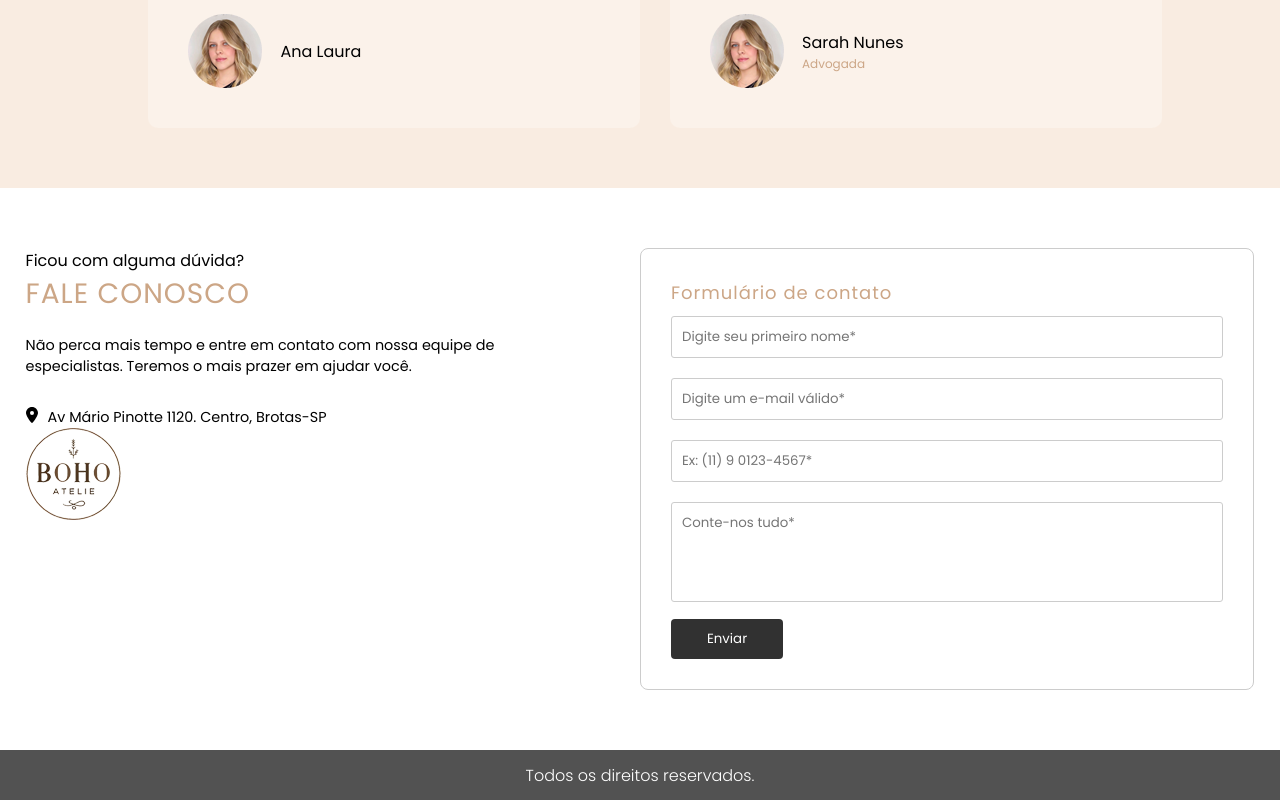
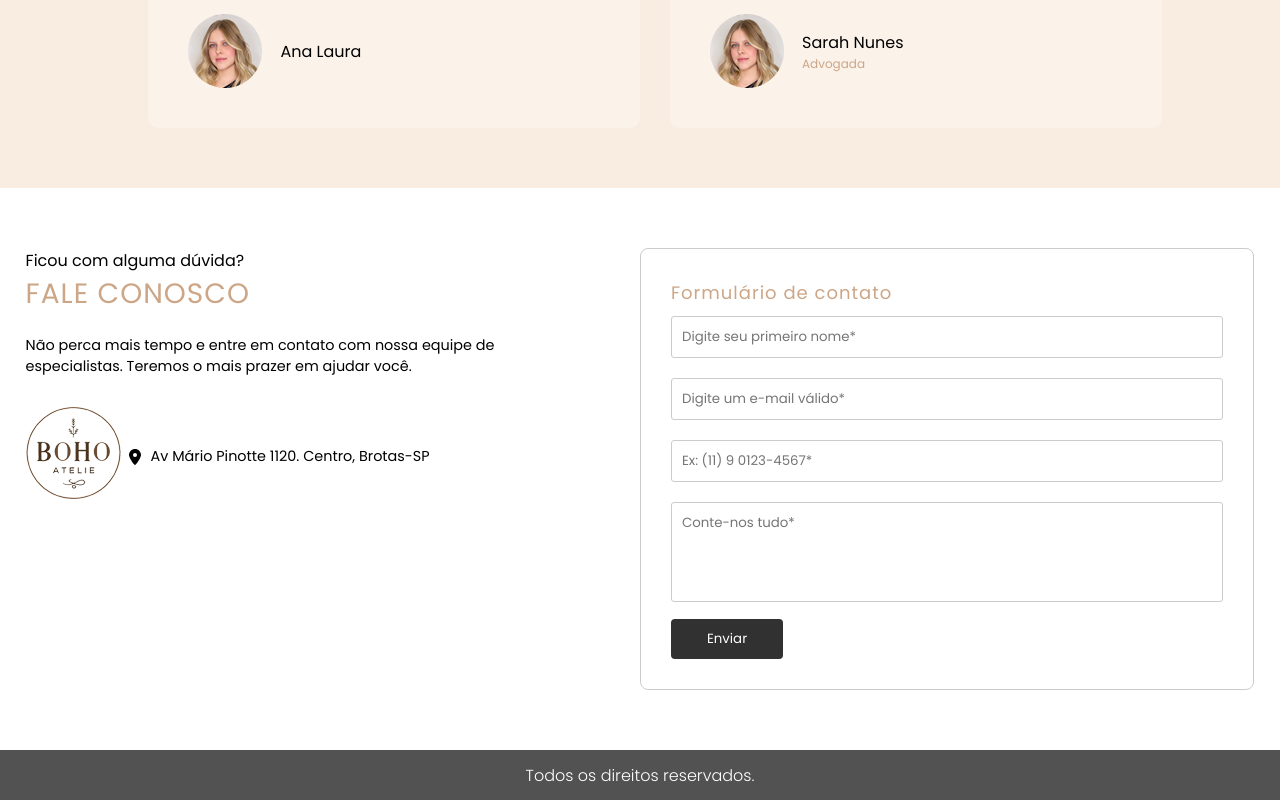
Before and after one commit to YouOnAgencia/Boho, a React (Vite) app: page / in a window 1280 px wide. Shown: the part 2948-3748 px from the top of the page. Built offline with nearby package versions, Linux system fonts and the light colour scheme.

Commit message:
Logo Form

```diff
--- a/src/components/Form.jsx
+++ b/src/components/Form.jsx
@@ -51,10 +51,11 @@ function Form() {
                             <h1>Fale Conosco</h1>
                             <p className="second-p">Não perca mais tempo e entre em contato com nossa equipe de especialistas. Teremos o mais prazer em ajudar você.</p>
                             <div className="end-form">
+                            <Link to='LinkMain' smooth={true} spy={true} offset={-60} duration={500}><img className='logo-bohoForm' src={LOGO} alt="" /></Link>
+
                                 <FontAwesomeIcon icon={faLocationDot} />
                                 <p>Av Mário Pinotte 1120. Centro, Brotas-SP</p>
                             </div>
-                            <Link to='LinkMain' smooth={true} spy={true} offset={-60} duration={500}><img className='logo-boho' src={LOGO} alt=""/></Link>
 
                         </div>
                         <form action="#" method="post" autoComplete="off" onSubmit={handleSubmit(onSubmit)}>
--- a/src/index.css
+++ b/src/index.css
@@ -556,6 +556,11 @@ section.formulario {
 .end-form {
   display: flex;
   margin-top: 30px;
+  align-items: center;
+}
+
+.logo-bohoForm{
+  padding-right: 8px;
 }
 
 .end-form p {
@@ -590,7 +595,6 @@ textarea {
   height: 100px;
   border-radius: 3px;
   padding: 10px;
-
 }
 
 input.w100,
```
